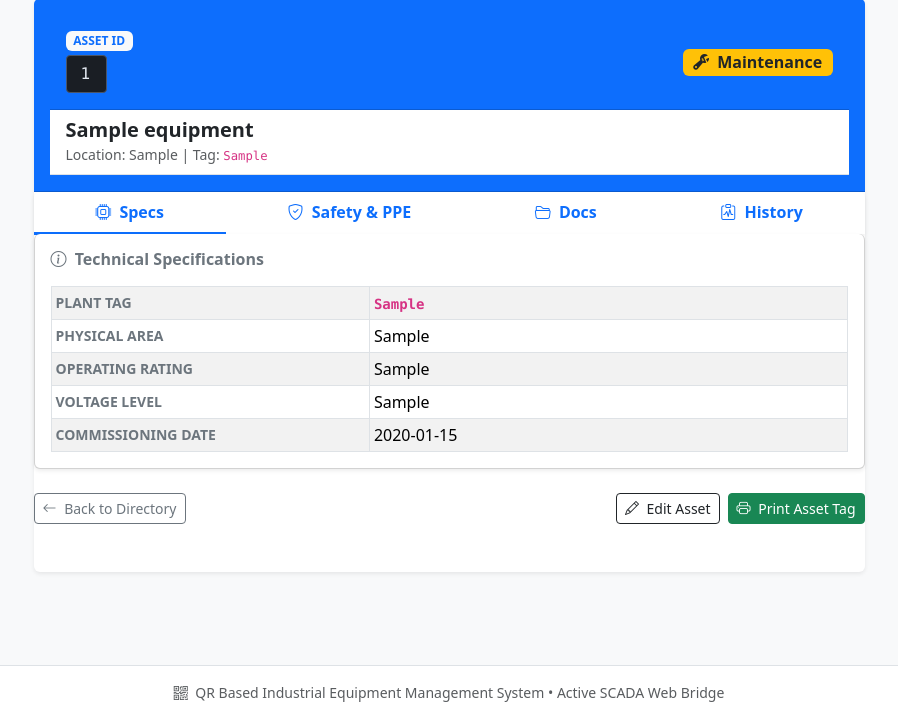
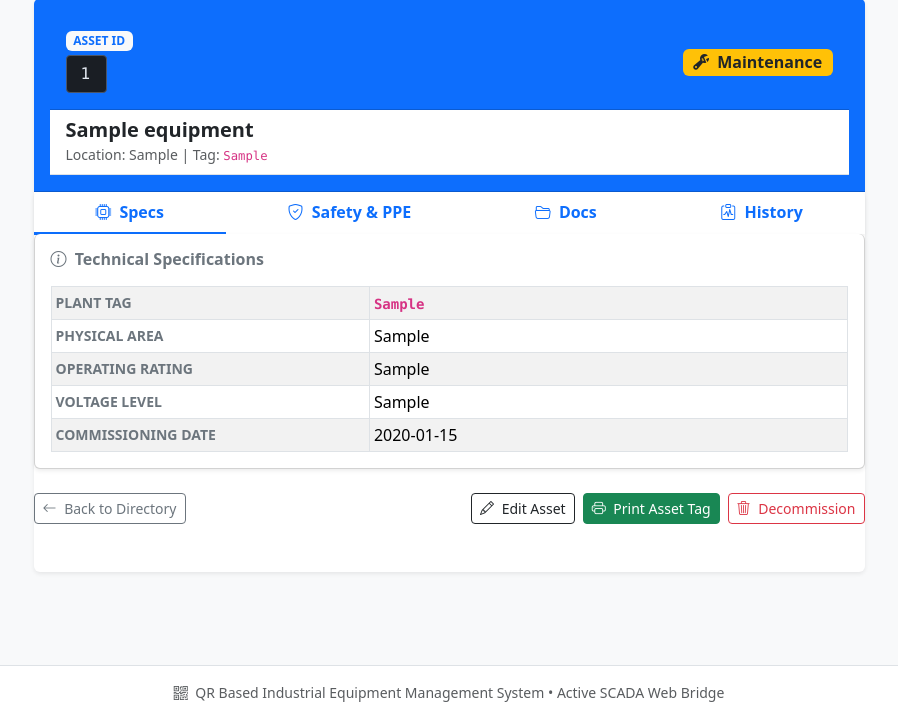
Before and after one commit to gpatel1806/TPS-QR-environment, a Flask app: page /equipment/1 in a window 1280 px wide. Shown: the part 81-800 px from the top of the page, without its empty margins (191-1089 px from the left). Run offline with Flask 3, Linux system fonts and the light colour scheme; tables that the repository leaves empty hold one stand-in row (values such as "Sample post").

Commit message:
feat: implement safe asset decommissioning and delete route with confirmation

```diff
--- a/app.py
+++ b/app.py
@@ -136,6 +136,17 @@ def edit_equipment(equipment_id):
 
     return render_template("edit_equipment.html", equipment=equipment)
 
+@app.route("/equipment/<equipment_id>/delete", methods=["POST"])
+def delete_equipment(equipment_id):
+    # Fetch equipment or trigger a 404 trip if not present
+    equipment = Equipment.query.get_or_404(equipment_id)
+
+    # Delete the record from SQLite
+    db.session.delete(equipment)
+    db.session.commit()
+
+    return redirect(url_for("home"))
+
 @app.route("/equipment/<equipment_id>")
 def get_equipment(equipment_id):
     # Query database using primary key; trips automatic 404 if record doesn't exist
--- a/templates/equipment.html
+++ b/templates/equipment.html
@@ -177,13 +177,20 @@
             <a href="/" class="btn btn-outline-secondary btn-sm">
                 <i class="bi bi-arrow-left me-1"></i> Back to Directory
             </a>
-            <div class="d-flex gap-2">
+            <div class="d-flex gap-2 align-items-center">
                 <a href="/equipment/{{ equipment.id }}/edit" class="btn btn-outline-dark btn-sm">
                     <i class="bi bi-pencil me-1"></i> Edit Asset
                 </a>
                 <button class="btn btn-success btn-sm" onclick="window.print()">
                     <i class="bi bi-printer me-1"></i> Print Asset Tag
                 </button>
+
+                <!-- Decommission / Delete Form -->
+                <form method="POST" action="/equipment/{{ equipment.id }}/delete" onsubmit="return confirm('DANGER: Are you sure you want to decommission and permanently delete {{ equipment.id }} ({{ equipment.name }})? This action cannot be undone.');" class="d-inline mb-0">
+                    <button type="submit" class="btn btn-outline-danger btn-sm">
+                        <i class="bi bi-trash3 me-1"></i> Decommission
+                    </button>
+                </form>
             </div>
         </div>
     </div>
```
